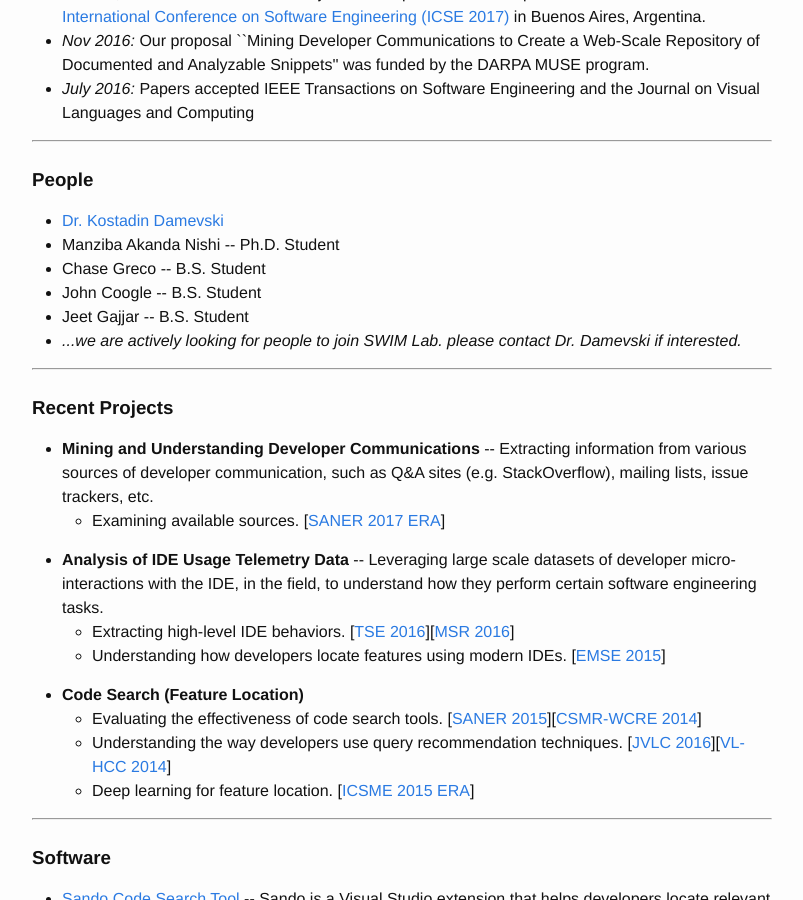
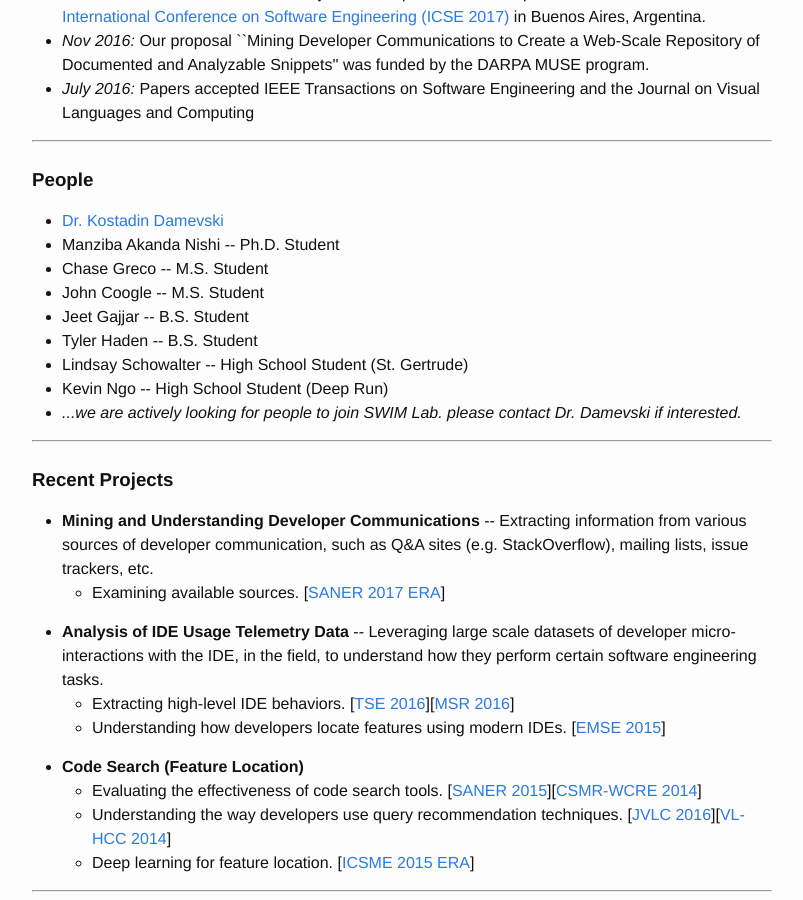
Before and after one commit to vcu-swim-lab/vcu-swim-lab.github.io, a Jekyll site: the page built from index.html, in a window 1280 px wide and 900 px high, scrolled down 685 px. Shown: the whole window, without its empty margins (238-1041 px from the left). Built offline with Jekyll 4.4.1, drawn with Linux system fonts in a browser that asks for light colours.

Commit message:
update of people

```diff
--- a/index.html
+++ b/index.html
@@ -43,9 +43,12 @@ title: About
       <ul>
         <li><a href="http://damevski.github.io">Dr. Kostadin Damevski</a></li>
         <li>Manziba Akanda Nishi -- Ph.D. Student</li>
-        <li>Chase Greco -- B.S. Student</li>
-        <li>John Coogle -- B.S. Student</li>
+        <li>Chase Greco -- M.S. Student</li>
+        <li>John Coogle -- M.S. Student</li>
         <li>Jeet Gajjar -- B.S. Student</li>
+        <li>Tyler Haden -- B.S. Student</li>
+        <li>Lindsay Schowalter -- High School Student (St. Gertrude)</li>
+        <li>Kevin Ngo -- High School Student (Deep Run)</li>
         <li><i>...we are actively looking for people to join SWIM Lab. please contact Dr. Damevski if interested.</i></li>
       </ul>
       <hr>
```
